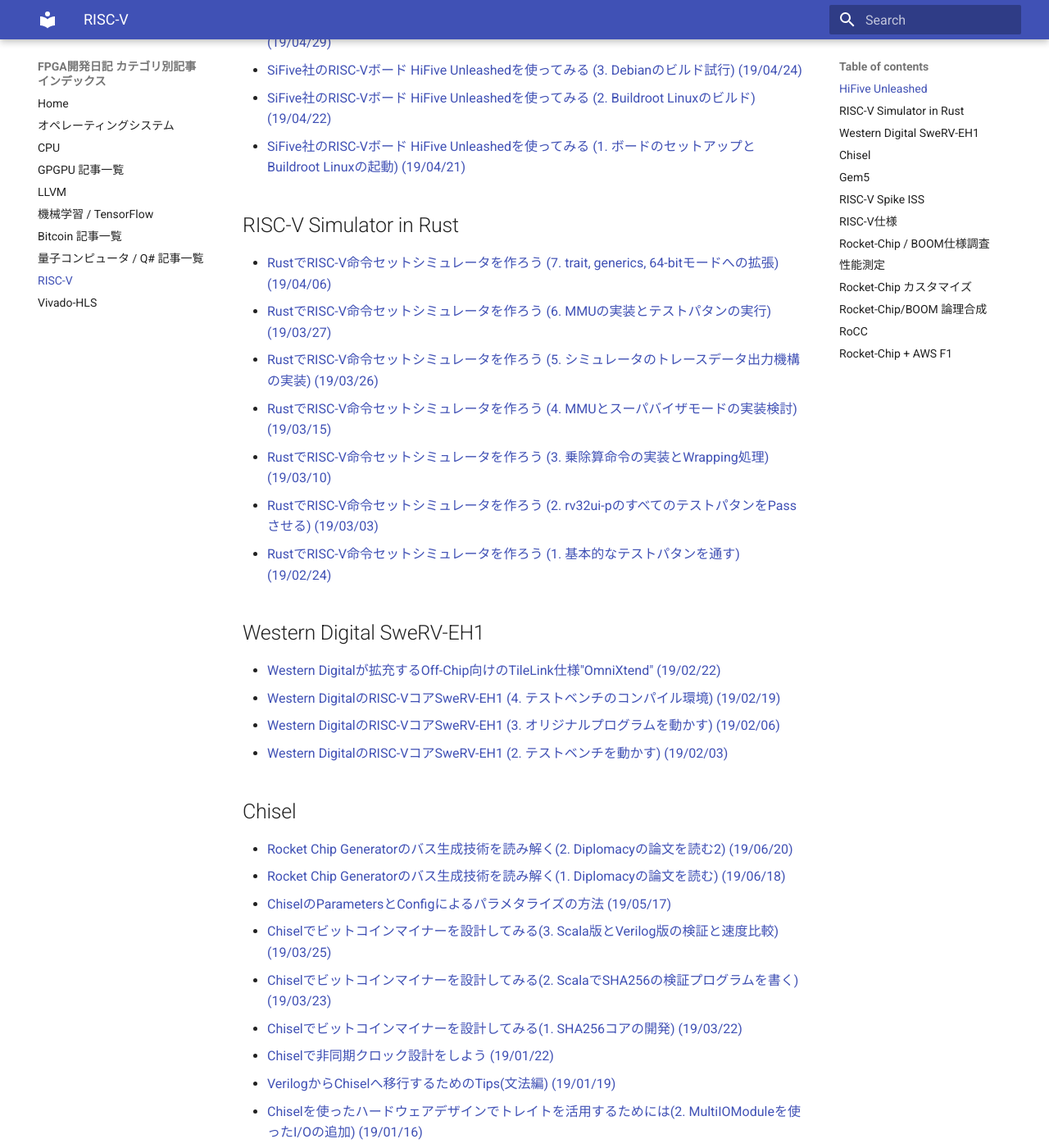
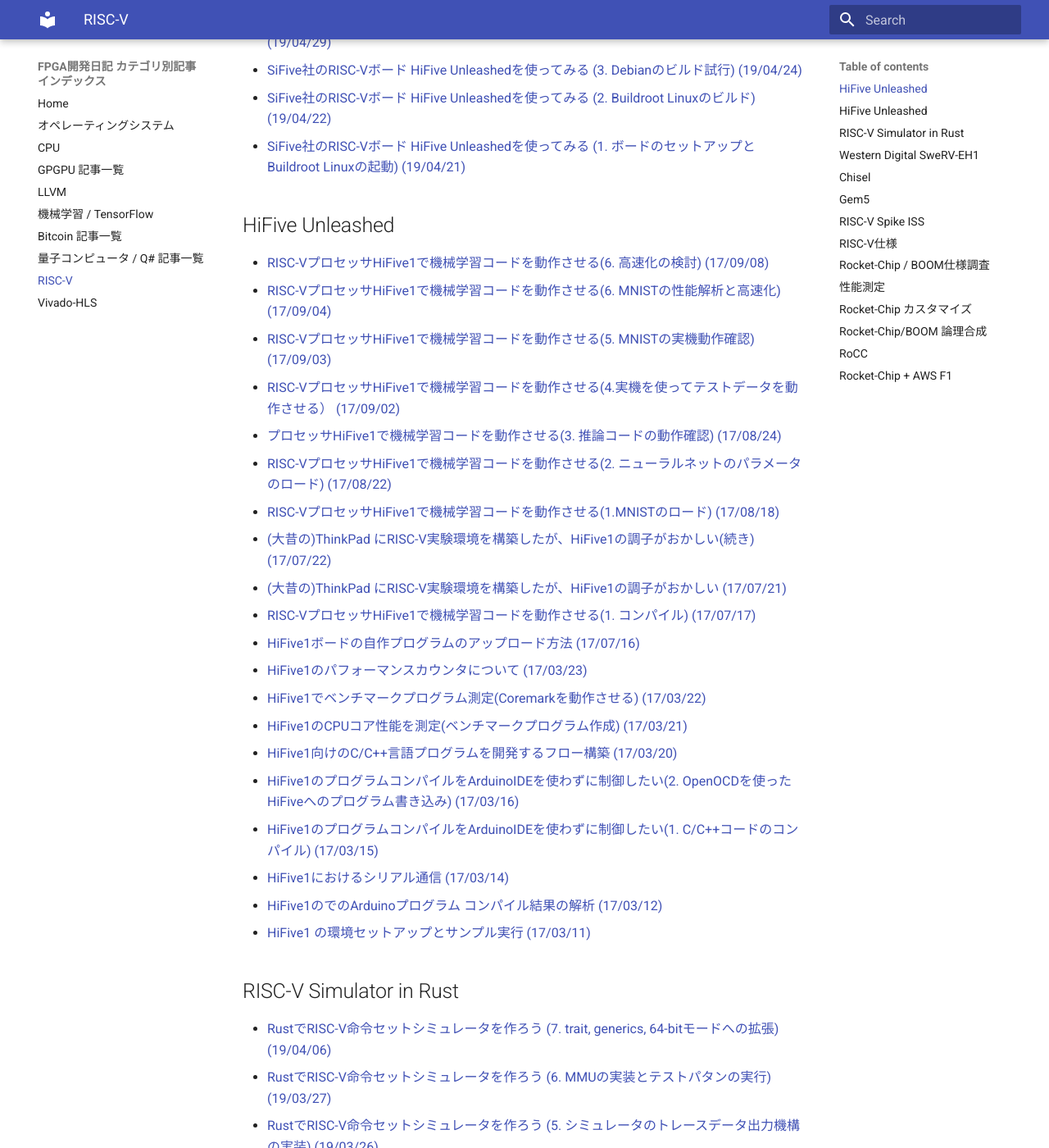
Before and after one commit to i4kimura/github_pages, an MkDocs documentation site: the page built from docs/riscv.md, in a window 1280 px wide and 1400 px high, scrolled down 292 px. Shown: the whole window at 82% size. Built offline with MkDocs 1.6.1 and Material for MkDocs 9.7.7, drawn with Linux system fonts in a browser that asks for light colours.

Commit message:
Func: update riscv.md

```diff
--- a/docs/riscv.md
+++ b/docs/riscv.md
@@ -9,6 +9,33 @@
 - [SiFive社のRISC-Vボード HiFive Unleashedを使ってみる (3. Debianのビルド試行) (19/04/24)](http://msyksphinz.hatenablog.com/entry/2019/04/24/040000)
 - [SiFive社のRISC-Vボード HiFive Unleashedを使ってみる (2. Buildroot Linuxのビルド) (19/04/22)](http://msyksphinz.hatenablog.com/entry/2019/04/22/040000)
 - [SiFive社のRISC-Vボード HiFive Unleashedを使ってみる (1. ボードのセットアップとBuildroot Linuxの起動) (19/04/21)](http://msyksphinz.hatenablog.com/entry/2019/04/21/040000)
+
+## HiFive Unleashed
+
+- [RISC-VプロセッサHiFive1で機械学習コードを動作させる(6. 高速化の検討) (17/09/08)](http://msyksphinz.hatenablog.com/entry/2017/09/08/024749)
+- [RISC-VプロセッサHiFive1で機械学習コードを動作させる(6. MNISTの性能解析と高速化) (17/09/04)](http://msyksphinz.hatenablog.com/entry/2017/09/04/021941)
+- [RISC-VプロセッサHiFive1で機械学習コードを動作させる(5. MNISTの実機動作確認) (17/09/03)](http://msyksphinz.hatenablog.com/entry/2017/09/03/020000)
+- [RISC-VプロセッサHiFive1で機械学習コードを動作させる(4.実機を使ってテストデータを動作させる） (17/09/02)](http://msyksphinz.hatenablog.com/entry/2017/09/02/024049)
+- [プロセッサHiFive1で機械学習コードを動作させる(3. 推論コードの動作確認) (17/08/24)](http://msyksphinz.hatenablog.com/entry/2017/08/24/020000)
+- [RISC-VプロセッサHiFive1で機械学習コードを動作させる(2. ニューラルネットのパラメータのロード) (17/08/22)](http://msyksphinz.hatenablog.com/entry/2017/08/22/020000)
+- [RISC-VプロセッサHiFive1で機械学習コードを動作させる(1.MNISTのロード) (17/08/18)](http://msyksphinz.hatenablog.com/entry/2017/08/18/020000)
+
+- [(大昔の)ThinkPad にRISC-V実験環境を構築したが、HiFive1の調子がおかしい(続き) (17/07/22)](http://msyksphinz.hatenablog.com/entry/2017/07/22/131527)
+- [(大昔の)ThinkPad にRISC-V実験環境を構築したが、HiFive1の調子がおかしい (17/07/21)](http://msyksphinz.hatenablog.com/entry/2017/07/21/020000)
+
+- [RISC-VプロセッサHiFive1で機械学習コードを動作させる(1. コンパイル) (17/07/17)](http://msyksphinz.hatenablog.com/entry/2017/07/17/114702)
+- [HiFive1ボードの自作プログラムのアップロード方法 (17/07/16)](http://msyksphinz.hatenablog.com/entry/2017/07/16/020000)
+
+- [HiFive1のパフォーマンスカウンタについて (17/03/23)](http://msyksphinz.hatenablog.com/entry/2017/03/23/000304)
+- [HiFive1でベンチマークプログラム測定(Coremarkを動作させる) (17/03/22)](http://msyksphinz.hatenablog.com/entry/2017/03/22/014143)
+- [HiFive1のCPUコア性能を測定(ベンチマークプログラム作成) (17/03/21)](http://msyksphinz.hatenablog.com/entry/2017/03/21/225822)
+- [HiFive1向けのC/C++言語プログラムを開発するフロー構築 (17/03/20)](http://msyksphinz.hatenablog.com/entry/2017/03/20/235556)
+- [HiFive1のプログラムコンパイルをArduinoIDEを使わずに制御したい(2. OpenOCDを使ったHiFiveへのプログラム書き込み) (17/03/16)](http://msyksphinz.hatenablog.com/entry/2017/03/16/020000)
+- [HiFive1のプログラムコンパイルをArduinoIDEを使わずに制御したい(1. C/C++コードのコンパイル) (17/03/15)](http://msyksphinz.hatenablog.com/entry/2017/03/15/010122)
+- [HiFive1におけるシリアル通信 (17/03/14)](http://msyksphinz.hatenablog.com/entry/2017/03/14/221825)
+- [HiFive1のでのArduinoプログラム コンパイル結果の解析 (17/03/12)](http://msyksphinz.hatenablog.com/entry/2017/03/12/020000)
+- [ HiFive1 の環境セットアップとサンプル実行 (17/03/11)](http://msyksphinz.hatenablog.com/entry/2017/03/11/115556)
+
 
 ## RISC-V Simulator in Rust
 
```
